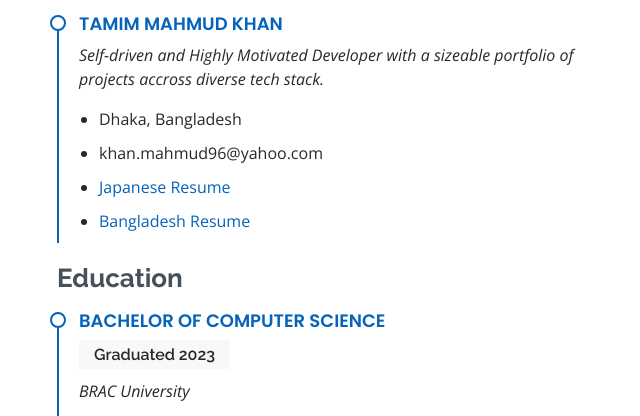
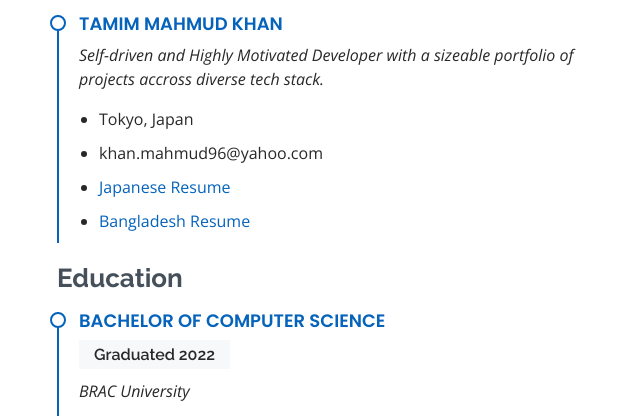
Before and after one commit to tamimmahmudkhan/MyResume, a plain HTML site: page index.html in a window 1280 px wide. Shown: the part 2197-2613 px from the top of the page, 75-715 px from the left. Drawn offline with nearby package versions, Linux system fonts and the light colour scheme.

Commit message:
Update index.html
Updated location

```diff
--- a/index.html
+++ b/index.html
@@ -205,7 +205,7 @@
               <h4>Tamim Mahmud Khan</h4>
               <p><em>Self-driven and Highly Motivated Developer with a sizeable portfolio of projects accross diverse tech stack.</em></p>
               <ul>
-                <li>Dhaka, Bangladesh</li>
+                <li>Tokyo, Japan</li>
                 <li>khan.mahmud96@yahoo.com</li>
                 <li><a href="https://drive.google.com/file/d/1_GaeGp0LtwX9I06ajKYx3cmlehtYQW9G/view?usp=sharing">Japanese Resume</a></li>
                 <li><a href="https://drive.google.com/file/d/1TSXjdyNdicAPvGg82seW7HU2gsWjNhle/view?usp=drive_link">Bangladesh Resume</a></li>
@@ -215,7 +215,7 @@
             <h3 class="resume-title">Education</h3>
             <div class="resume-item">
               <h4>Bachelor of Computer Science</h4>
-              <h5>Graduated 2023</h5>
+              <h5>Graduated 2022</h5>
               <p><em>BRAC University</em></p>
               <p>Coursework consisted of a lot of theory on Computers and how they work with some projects in between.</p>
             </div>
@@ -363,7 +363,7 @@
               <div class="address">
                 <i class="bi bi-geo-alt"></i>
                 <h4>Location:</h4>
-                <p>Dhaka, Bangladesh</p>
+                <p>Tokyo, Japan</p>
               </div>
 
               <div class="email">
```
